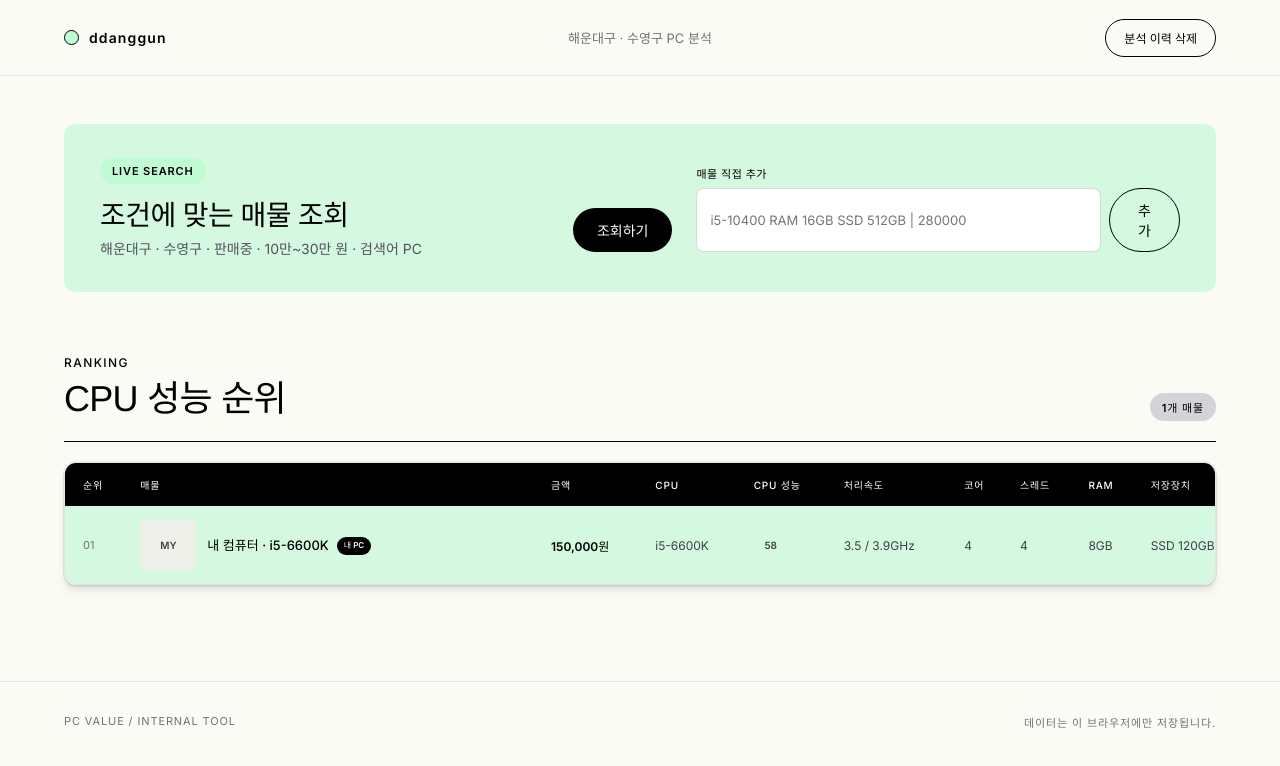
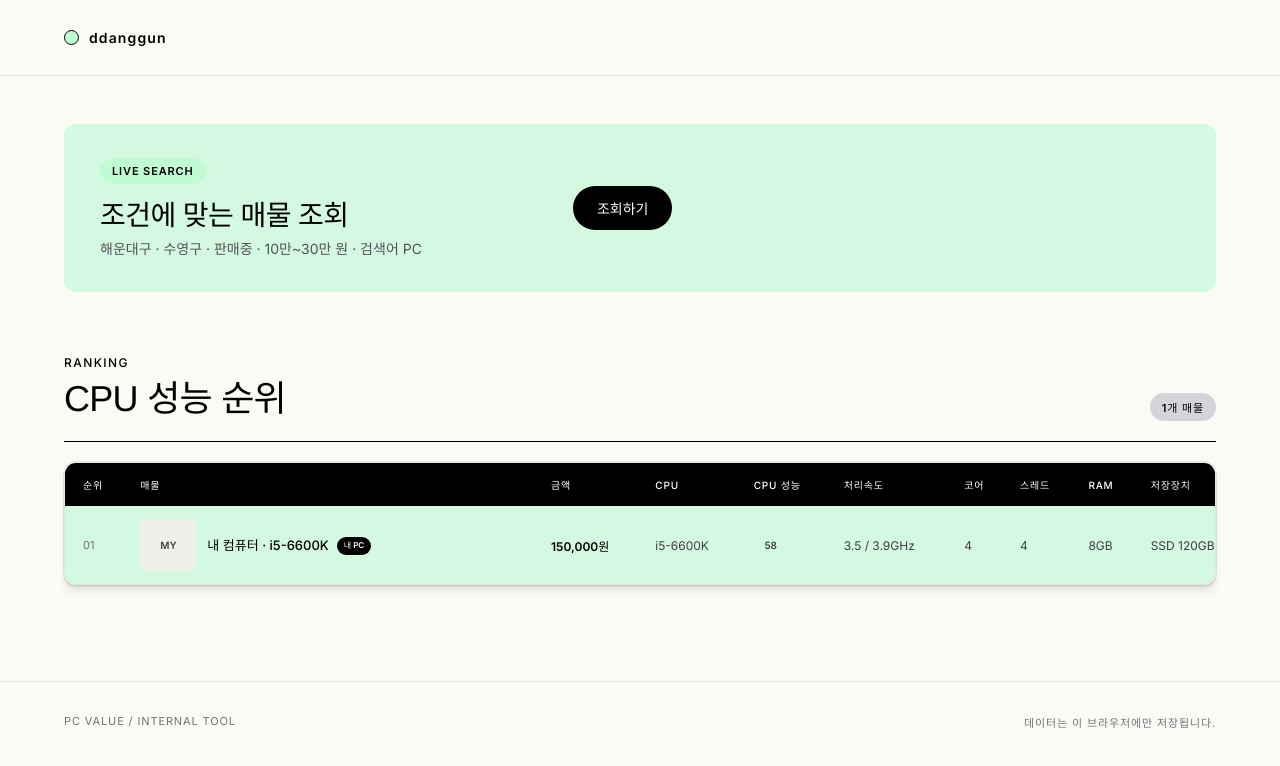
Before and after one commit to sooyongbin-cmd/ddanggun, a React (Vite) app: page / in a window 1280 px wide. Shown: the top 766 px of the page. Built offline with nearby package versions, Linux system fonts and the light colour scheme.

Commit message:
Simplify search header

```diff
--- a/src/main.tsx
+++ b/src/main.tsx
@@ -16,7 +16,6 @@ const myComputer = analyze({
 
 function App() {
   const [items, setItems] = useState<Analysis[]>(loadAnalyses);
-  const [manual, setManual] = useState('');
   const [isFetching, setIsFetching] = useState(false);
   const [loadError, setLoadError] = useState('');
 
@@ -50,19 +49,6 @@ function App() {
     ]);
   }
 
-  function addManual() {
-    const [title, priceText] = manual.split('|');
-    if (!title?.trim()) return;
-    importListings([{
-      id: crypto.randomUUID(),
-      title: title.trim(),
-      price: Number(priceText?.replace(/[^\d]/g, '')) || null,
-      url: '#',
-      location: '직접 입력',
-    }]);
-    setManual('');
-  }
-
   async function fetchDanggun() {
     setItems([]);
     setLoadError('');
@@ -80,11 +66,6 @@ function App() {
     }
   }
 
-  function clearHistory() {
-    setItems([]);
-    setLoadError('');
-  }
-
   const grade = (item: Analysis) => item.valueScore && item.confidence !== 'low'
     ? item.valueScore >= 30 ? '추천' : '보통'
     : '주의';
@@ -96,8 +77,6 @@ function App() {
         <a className="wordmark" href="#top" aria-label="PC Value 홈">
           <span className="wordmark-dot" /> ddanggun
         </a>
-        <div className="nav-meta">해운대구 · 수영구 PC 분석</div>
-        <button className="button button-outline button-small" onClick={clearHistory}>분석 이력 삭제</button>
       </nav>
 
       <main id="top">
@@ -111,13 +90,6 @@ function App() {
             <button className="button button-primary" disabled={isFetching} onClick={fetchDanggun}>
               {isFetching ? '검색 결과 가져오는 중…' : '조회하기'}
             </button>
-            <div className="manual-entry">
-              <label htmlFor="manual-listing">매물 직접 추가</label>
-              <div>
-                <input id="manual-listing" value={manual} onChange={(event) => setManual(event.target.value)} placeholder="i5-10400 RAM 16GB SSD 512GB | 280000" onKeyDown={(event) => event.key === 'Enter' && addManual()} />
-                <button className="button button-outline" onClick={addManual}>추가</button>
-              </div>
-            </div>
           </div>
           {loadError && <p className="alert" role="alert">{loadError}</p>}
         </section>
```
